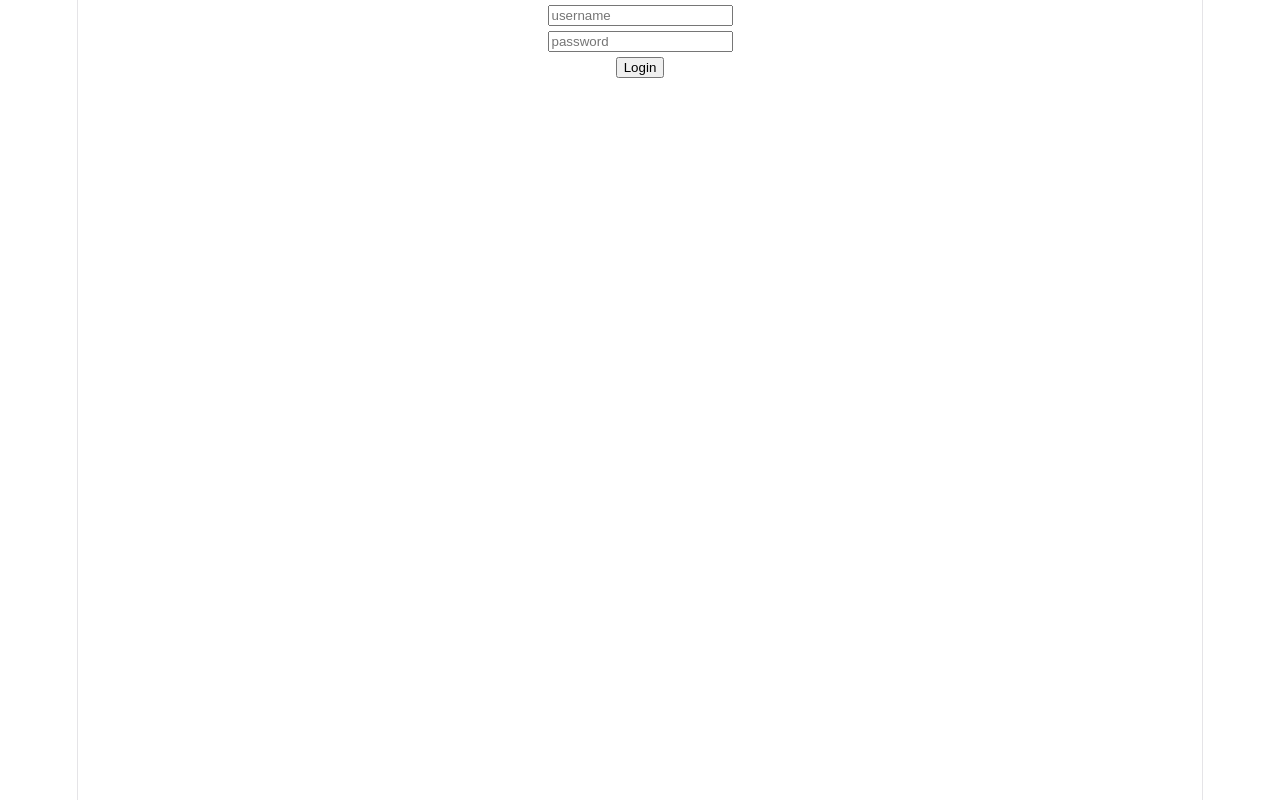
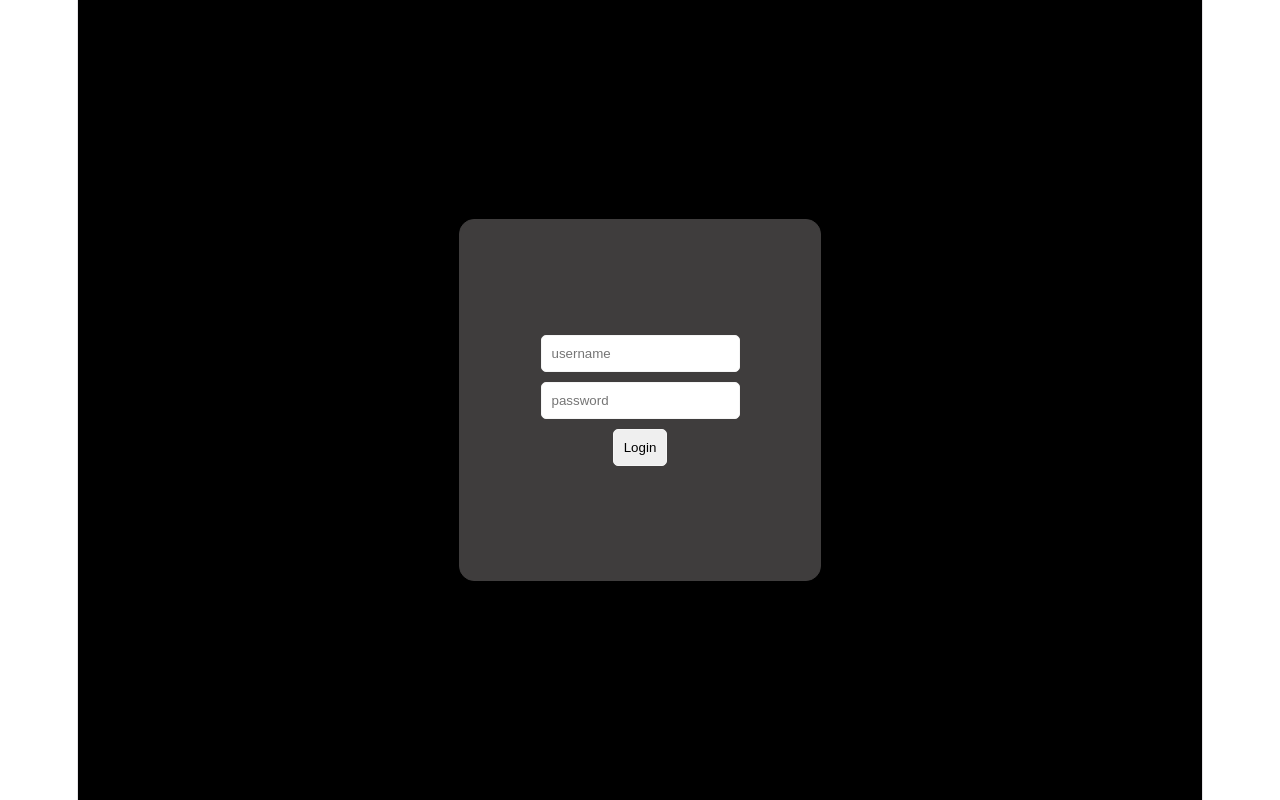
Before and after one commit to fredrickMR/React-main, a React app in the folder Frontend/: page / in a window 1280 px wide. Built offline with nearby package versions, Linux system fonts and the light colour scheme; the HTML template or start-up script is replaced by a standard one.

Commit message:
cssMOment

```diff
--- a/Frontend/src/Login.jsx
+++ b/Frontend/src/Login.jsx
@@ -1,5 +1,6 @@
 import { useState } from 'react';
 import { useNavigate, useLocation } from 'react-router-dom';
+import "./login.css";
 
 function Login() {
   const [username, setUsername] = useState("");
@@ -48,7 +49,8 @@ function Login() {
   }
 
   return (
-    <div>
+    <div className='loginpage'>
+      <div className='loginplate'>
         <form onSubmit={AuthLogin}>
           <input
             type="text"
@@ -69,6 +71,7 @@ function Login() {
           <button type="submit">Login</button>
         </form>
       </div>
+    </div>
   );
 }
 
--- /dev/null
+++ b/Frontend/src/login.css
@@ -0,0 +1,33 @@
+.loginpage{
+    background-color: black;
+    color:white;
+    align-items: center;
+    display: flex;
+    justify-content: center;
+    height: 100vh;
+}
+
+.loginplate button{
+    padding: 10px;
+    border: 1px solid whitesmoke;
+    border-radius: 5px;
+}
+
+.loginplate input{
+    padding: 10px;
+    border: 1px solid whitesmoke;
+    border-radius: 5px;
+    margin-bottom: 10px;
+}
+
+.loginplate{
+    width: 300px;
+    height: 300px;
+    padding: 30px;
+    border: 1px solid rgb(63, 61, 61);
+    border-radius: 15px;
+    background-color: rgb(63, 61, 61);
+    justify-content: center;
+    align-items: center;
+    display: flex;
+}
```
Also changed, not shown: Frontend/src/service.css (added). Lines whose indentation alone changed are shown as unchanged.
